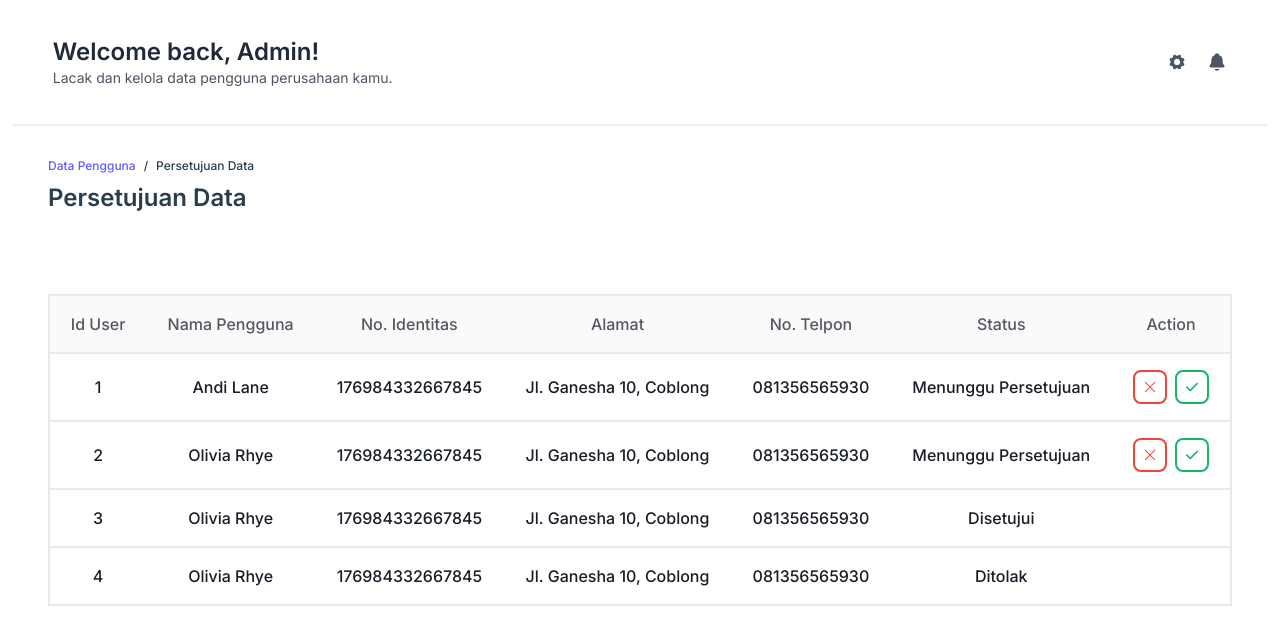
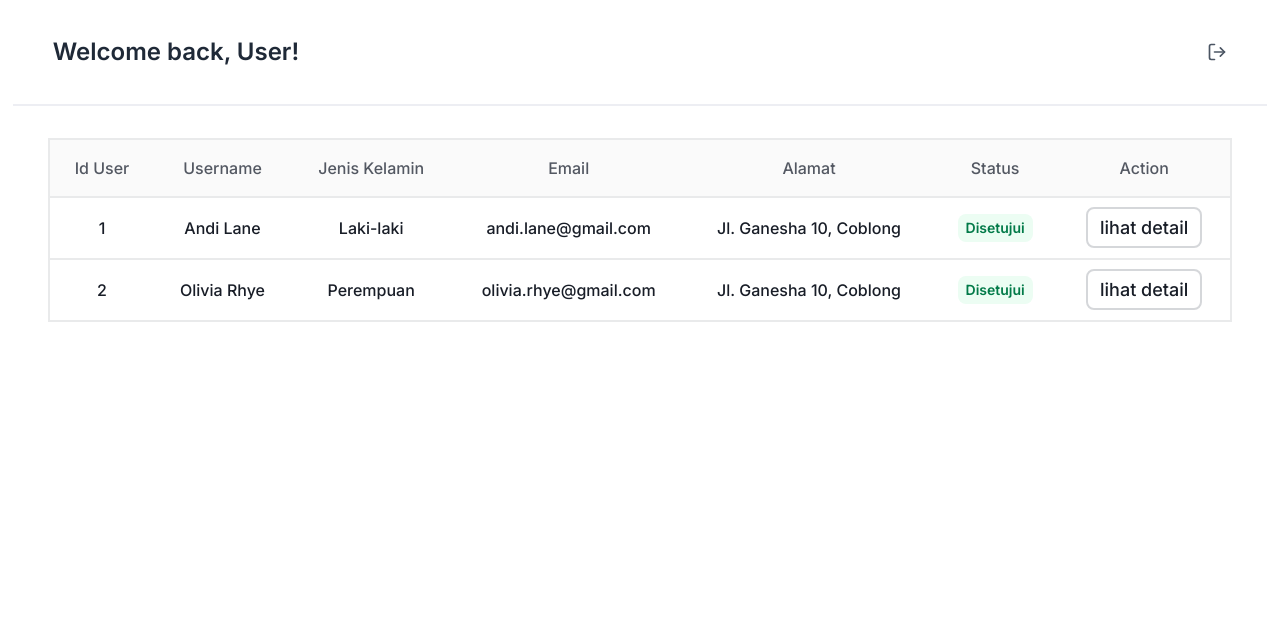
Before and after one commit to sulsul2/entry-data, a Next.js app: page /lihat-data in a window 1280 px wide. Shown: the top 644 px of the page. Built offline with nearby package versions, Linux system fonts and the light colour scheme.

Commit message:
routing detail user

```diff
--- a/src/app/(site user)/layout.tsx
+++ b/src/app/(site user)/layout.tsx
@@ -1,6 +1,5 @@
 import React from "react";
-import Header from "@/components/header";
-import Sidebar from "@/components/sidebar";
+import HeaderUser from "@/components/header-user";
 
 interface LayoutProps {
   children: React.ReactNode;
@@ -11,7 +10,7 @@ const Layout: React.FC<LayoutProps> = ({ children }) => {
     <div className="flex h-screen bg-white">
       {/* <Sidebar /> */}
       <div className="flex-1 flex flex-col">
-        <Header />
+        <HeaderUser />
         <main className="flex-1 p-6 overflow-y-auto">{children}</main>
       </div>
     </div>
--- /dev/null
+++ b/src/app/(site user)/lihat-data/[id]/page.tsx
@@ -0,0 +1,19 @@
+"use client";
+import { useContext, useEffect, useState } from "react";
+import { useRouter } from "next/navigation";
+import Link from "next/link";
+
+export default function UserDetailPage({ params }: { params: { id: number } }) {
+  const id = params.id;
+  const router = useRouter();
+  const [dataCar, setDataCar] = useState([]);
+  const [isLoading, setIsLoading] = useState<boolean>(true);
+
+  return (
+    <>
+      <div className="px-6 py-2">
+        <h1>MEMEK</h1>
+      </div>
+    </>
+  );
+}
--- a/src/app/(site user)/lihat-data/page.tsx
+++ b/src/app/(site user)/lihat-data/page.tsx
@@ -2,16 +2,16 @@
 import Table from "@/components/table";
 import Link from "next/link";
 import { useEffect, useState } from "react";
-import { FaCheck } from "react-icons/fa6";
-import { RxCross1 } from "react-icons/rx";
 
 interface DataUser {
   IdUser: number;
   NamaPengguna: string;
-  NoIdentitas: string;
+  JenisKelamin?: string;
+  Email?: string;
+  NoIdentitas?: string;
   Alamat: string;
-  NoTelpon: string;
-  Status: string;
+  NoTelpon?: string;
+  Status: JSX.Element;
   Action: JSX.Element;
 }
 
@@ -20,17 +20,16 @@ export default function persetujuan() {
 
   const header1 = [
     "Id User",
-    "Nama Pengguna",
-    "No. Identitas",
+    "Username",
+    "Jenis Kelamin",
+    "Email",
     "Alamat",
-    "No. Telpon",
     "Status",
     "Action",
   ];
 
-  const getApprovalData = async () => {
+  const getData = async () => {
     try {
-      // Data lokal yang Anda miliki
       const localData = [
         {
           idUser: 1,
@@ -38,7 +37,9 @@ export default function persetujuan() {
           noIdentitas: "176984332667845",
           alamat: "Jl. Ganesha 10, Coblong",
           noTelpon: "081356565930",
-          status: "Menunggu Persetujuan",
+          status: "Disetujui",
+          jenisKelamin: "Laki-laki",
+          email: "andi.lane@gmail.com",
         },
         {
           idUser: 2,
@@ -46,7 +47,9 @@ export default function persetujuan() {
           noIdentitas: "176984332667845",
           alamat: "Jl. Ganesha 10, Coblong",
           noTelpon: "081356565930",
-          status: "Menunggu Persetujuan",
+          status: "Disetujui",
+          jenisKelamin: "Perempuan",
+          email: "olivia.rhye@gmail.com",
         },
         {
           idUser: 3,
@@ -54,28 +57,38 @@ export default function persetujuan() {
           noIdentitas: "176984332667845",
           alamat: "Jl. Ganesha 10, Coblong",
           noTelpon: "081356565930",
-          status: "Disetujui",
-        },
-        {
-          idUser: 4,
-          namaPengguna: "Olivia Rhye",
-          noIdentitas: "176984332667845",
-          alamat: "Jl. Ganesha 10, Coblong",
-          noTelpon: "081356565930",
-          status: "Ditolak",
+          status: "Menunggu Persetujuan", // Data ini tidak akan ditampilkan
+          jenisKelamin: "Perempuan",
+          email: "olivia.rhye@gmail.com",
         },
       ];
 
+      // Filter hanya data dengan status "Disetujui"
+      const approvedData = localData.filter(
+        (user) => user.status === "Disetujui"
+      );
+
       // Transformasi data
-      const transformedData = localData.map((user) => {
+      const transformedData = approvedData.map((user) => {
         return {
           IdUser: user.idUser,
           NamaPengguna: user.namaPengguna,
-          NoIdentitas: user.noIdentitas,
+          JenisKelamin: user.jenisKelamin,
+          Email: user.email,
           Alamat: user.alamat,
-          NoTelpon: user.noTelpon,
-          Status: user.status,
-          Action: getActionButtons(user.status, user.idUser),
+          Status: (
+            <div className="w-fit mx-auto px-2 py-1 rounded-lg text-sm font-semibold text-center bg-[#ECFDF3] text-[#027A48]">
+              {user.status}
+            </div>
+          ),
+          Action: (
+            <Link
+              href={`/user-list/${user.idUser}`}
+              className="border-2 border-[#D5D7DA] text-lg px-3 py-2 rounded-lg"
+            >
+              lihat detail
+            </Link>
+          ),
         };
       });
 
@@ -85,66 +98,19 @@ export default function persetujuan() {
       return [];
     }
   };
+
   useEffect(() => {
     const fetchData = async () => {
-      const approvalData = await getApprovalData();
-      setData(approvalData);
+      const UserData = await getData();
+      setData(UserData);
     };
 
     fetchData();
   }, []);
 
-  // Fungsi untuk menentukan tombol berdasarkan status
-  const getActionButtons = (status: string, idUser: number) => {
-    if (status === "Menunggu Persetujuan") {
-      return (
-        <div className="flex justify-center items-center gap-2">
-          <button
-            className="text-[#F04438] text-sm border-2 border-[#F04438] p-2 rounded-lg"
-            onClick={() => handleReject(idUser)}
-          >
-            <RxCross1 />
-          </button>
-          <button
-            className="text-[#12B76A] text-sm border-2 border-[#12B76A] p-2 rounded-lg"
-            onClick={() => handleApprove(idUser)}
-          >
-            <FaCheck />
-          </button>
-        </div>
-      );
-    } else {
-      return <p></p>;
-    }
-  };
-
-  // Fungsi untuk menangani aksi "Setujui"
-  const handleApprove = (idUser: number) => {
-    console.log(`User dengan ID ${idUser} disetujui.`);
-    // Tambahkan logika untuk memperbarui status di backend atau state lokal
-  };
-
-  // Fungsi untuk menangani aksi "Tolak"
-  const handleReject = (idUser: number) => {
-    console.log(`User dengan ID ${idUser} ditolak.`);
-    // Tambahkan logika untuk memperbarui status di backend atau state lokal
-  };
-
   return (
     <>
       <div className="px-6 py-2">
-        <div className="flex items-center gap-2 text-xs font-inter font-medium mb-2">
-          <Link href={`/user-list/`} className="text-[#605BFF] cursor-pointer">
-            Data Pengguna
-          </Link>
-          <p className="text-[#2A3D4A]"> / </p>
-          <p className="text-[#2A3D4A]">Persetujuan Data</p>
-        </div>
-
-        <h1 className="text-2xl font-semibold text-[#2A3D4A] mb-20">
-          Persetujuan Data
-        </h1>
-
         <Table data={data} header={header1} isLoading={false} />
       </div>
     </>
--- /dev/null
+++ b/src/components/header-user.tsx
@@ -0,0 +1,25 @@
+// components/Header.tsx
+import React from "react";
+import { LuLogOut } from "react-icons/lu";
+
+const HeaderUser: React.FC = () => {
+  return (
+    <header className="flex justify-between items-center bg-white border-b-2 border-[#EDEEF3] w-[98%] mx-auto px-10 py-9">
+      {/* Left Side: Welcome Text */}
+      <div>
+        <h1 className="text-2xl font-semibold text-gray-800">
+          Welcome back, User!
+        </h1>
+      </div>
+
+      {/* Right Side: Icons */}
+      <div className="flex items-center space-x-5">
+        <button className="text-gray-600 hover:text-gray-800">
+          <LuLogOut size={20} />
+        </button>
+      </div>
+    </header>
+  );
+};
+
+export default HeaderUser;
```
